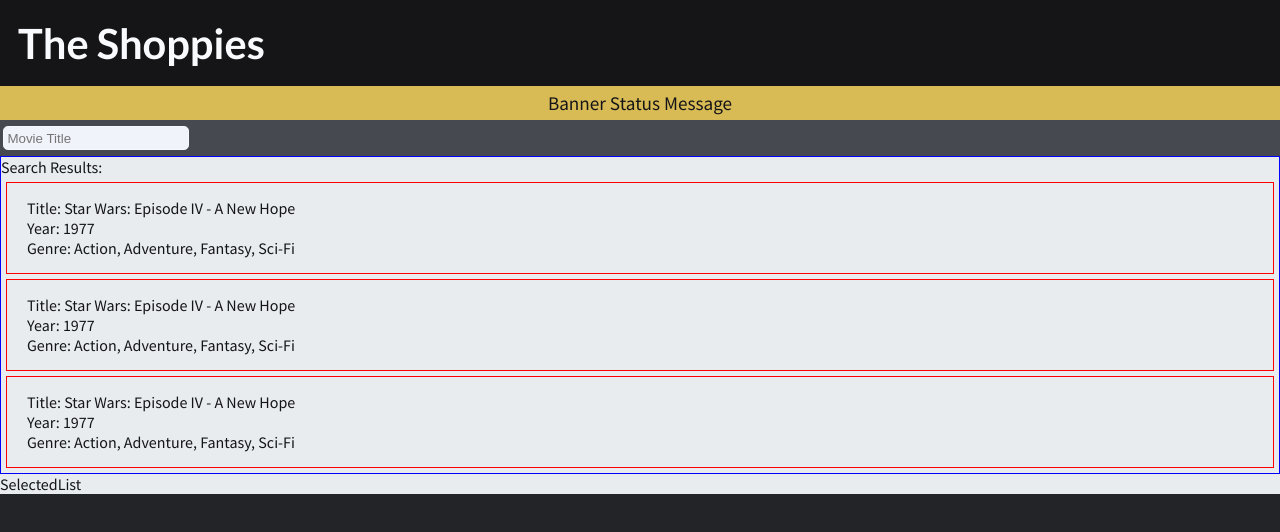
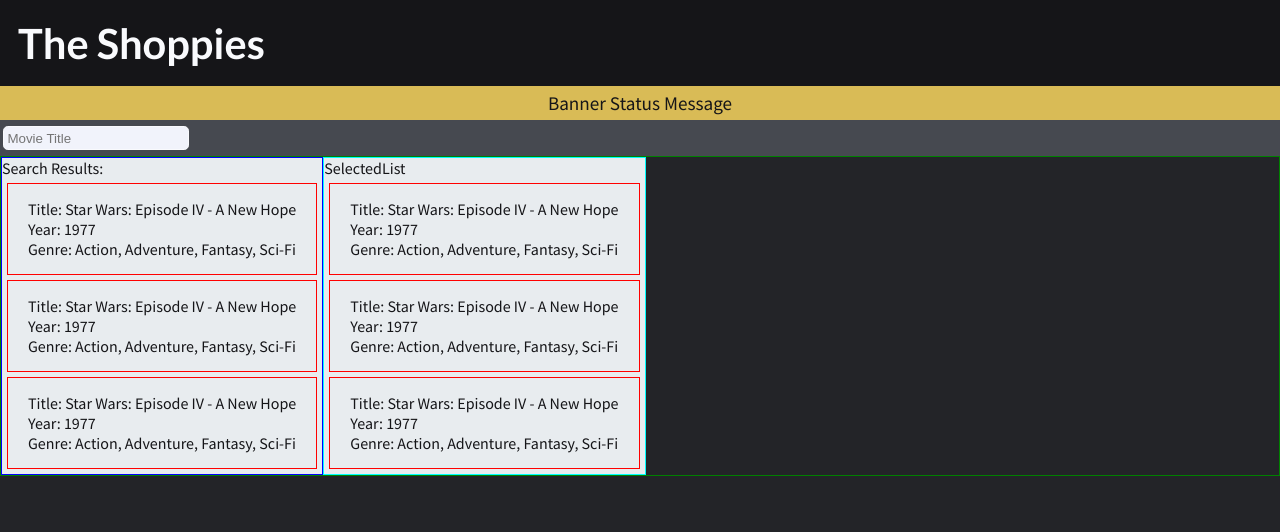
Before and after one commit to suzannecabral/shopify-frontend-challenge, a React (Create React App) app: page / in a window 1280 px wide. Shown: the top 532 px of the page. Built offline with nearby package versions, Linux system fonts and the light colour scheme.

Commit message:
style lists - side by side view

```diff
--- a/src/components/SearchContainer.js
+++ b/src/components/SearchContainer.js
@@ -6,6 +6,8 @@ import SearchResults from './SearchResults';
 import SelectedList from './SelectedList';
 
 const StyledSearchContainer = styled.div`
+    border:1px solid green;
+    display:flex;
 
 `;
 
--- a/src/components/SelectedList.js
+++ b/src/components/SelectedList.js
@@ -2,15 +2,25 @@ import React from 'react';
 import styled from 'styled-components';
 import COLORS from '../styles/styleValues';
 
+import MovieCard from './MovieCard';
+import data from '../dummy';
+
 const StyledSelectedList = styled.div`
     background-color:${COLORS.neutralLight};
     color:${COLORS.neutralBlack};
+    border:1px solid cyan;
 `;
 
 const SelectedList = props => {
+    const movies = data;
     return(
         <StyledSelectedList>
             <p>SelectedList</p>
+            {
+                movies.map((movie, i) => (
+                    <MovieCard movie={movie} key={i} />
+                ))
+            }
         </StyledSelectedList>
     );
 }
```
